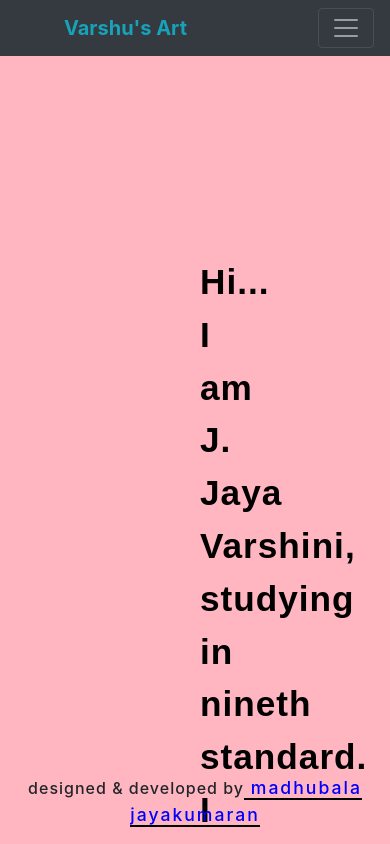
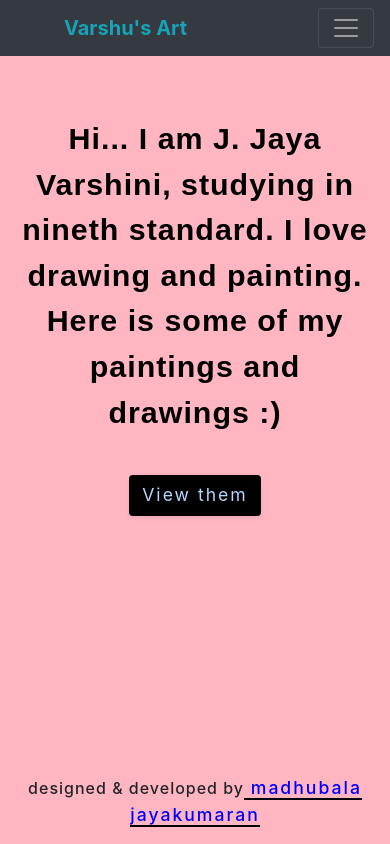
Before and after one commit to Madhubalajb/Varshu-Art, a React (Create React App) app: page / in a window 390 px wide. Shown: the top 844 px of the page. Built offline with nearby package versions, Linux system fonts and the light colour scheme; a web font is replaced by a local one.

Commit message:
Updated site

```diff
--- a/src/index.scss
+++ b/src/index.scss
@@ -45,3 +45,22 @@ $btn-clr: #b3d7ff;
 		letter-spacing: 1px;
 	}
 }
+
+@media screen and (max-width: 479px) {
+	body {
+		overflow-x: hidden;
+	}
+	.Home {
+		h1 {
+			margin-top: 60px;
+			margin-left: 20px;
+			margin-right: 20px;
+			margin-bottom: 0px;
+			font-size: 1.9rem;
+			word-spacing: 0px;
+		}
+		.btn {
+			margin: 40px;
+		}
+	}
+}
```
